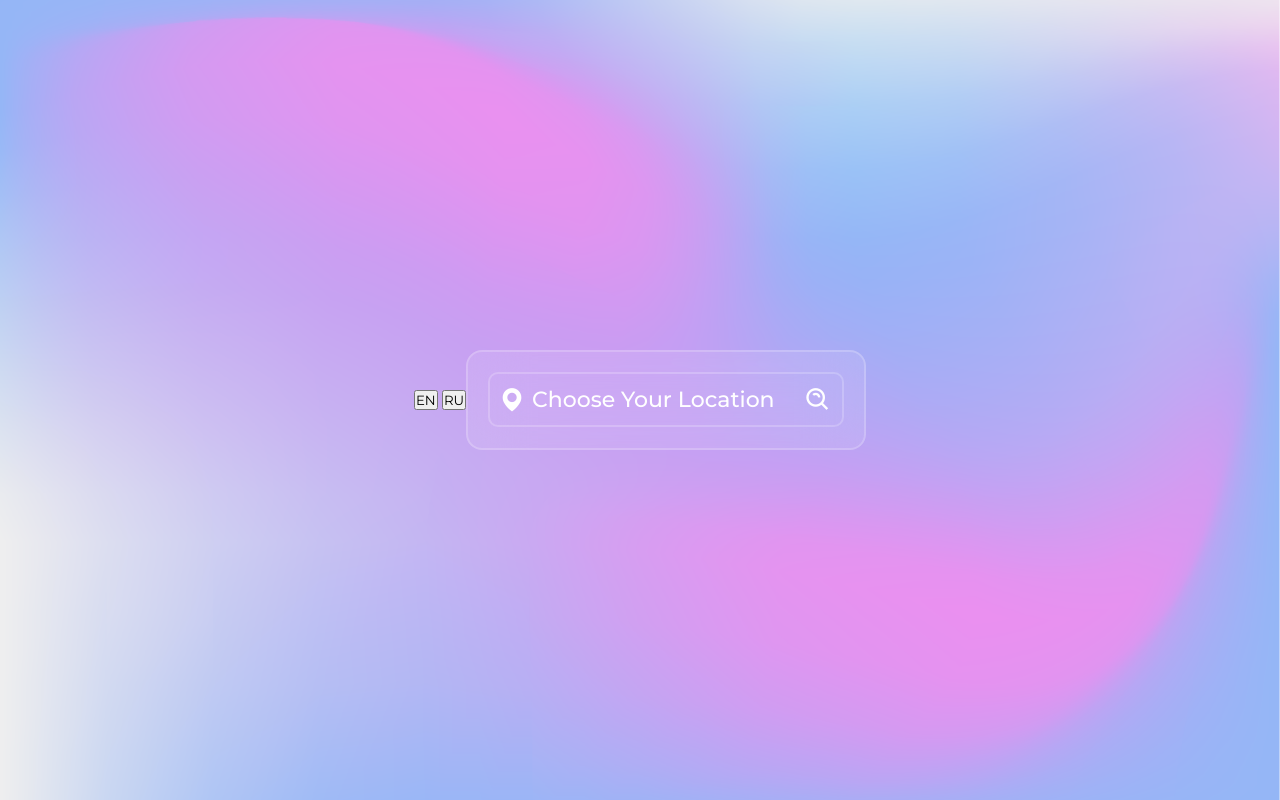
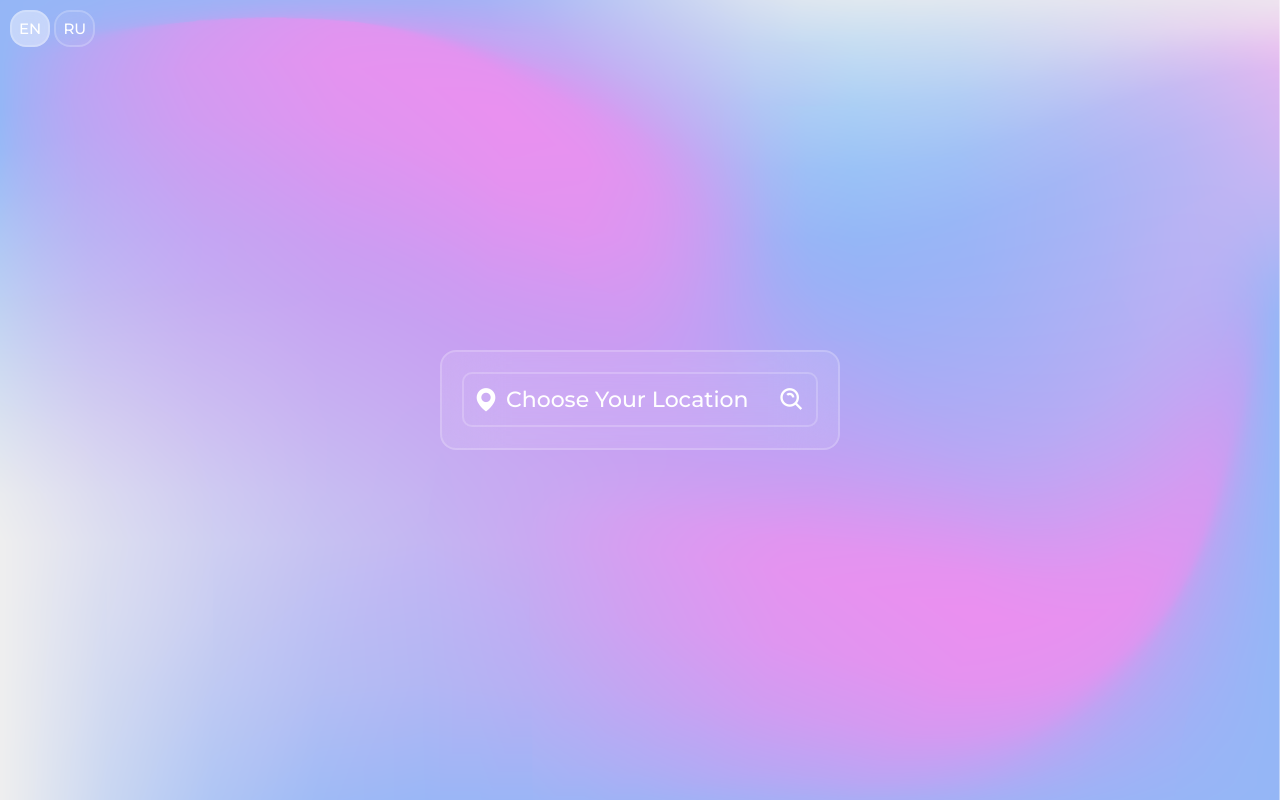
Before and after one commit to angryhtml/weather-webapp, a plain HTML site: page index.html in a window 1280 px wide. Both pictures are taken after a click on the button "EN". Drawn offline with nearby package versions, Linux system fonts and the light colour scheme.

Commit message:
buttons to switch languages and style

```diff
--- a/index.html
+++ b/index.html
@@ -11,10 +11,12 @@
 </head>
 
 <body>
-    <div class="language-box">
-        <button class="change-english">EN</button>
-        <button class="change-russian">RU</button>
-    </div>
+    <header>
+        <div class="language-box">
+            <button class="change-english">EN</button>
+            <button class="change-russian">RU</button>
+        </div>
+    </header>
 
     <div class="container">
         <div class="search-box">
--- a/language.js
+++ b/language.js
@@ -9,14 +9,18 @@ const translations = {
     ru: {
         chooseLocation: "Выберите ваше местоположение",
         humidity: "Влажность",
-        windSpeed: "Скорость ветра",
-        notFoundMessage: "Упс! Мы не смогли найти это место.",
+        windSpeed: "Ветер",
+        notFoundMessage: "Упс! Мы не смогли найти <br> это место.",
         windUnit: "Км/ч"
     }
 }
 
 function changeLanguage(language) {
     document.querySelector('.search-box input').placeholder = translations[language].chooseLocation;
+    document.querySelector('.humidity p').textContent = translations[language].humidity;
+    document.querySelector('.wind p').textContent = translations[language].windSpeed;
+    document.querySelector('.not-found p').innerHTML = translations[language].notFoundMessage;
+    document.querySelector('.info-wind span').textContent = translations[language].windUnit;
 }
 
 // Обработчики событий для кнопок смены языка
--- a/style.css
+++ b/style.css
@@ -205,7 +205,7 @@ body {
 
 .weather-details .wind {
     padding-right: 20px;
-    justify-content: flex-end;
+    justify-content: flex-start;
 }
 
 .weather-details i {
@@ -282,3 +282,34 @@ body {
 .active-clone#clone-info-wind span {
     transform: translateY(0%);
 }
+
+div.language-box {
+    position: absolute;
+    top: 10px;
+    left: 10px;
+    display: flex-start;
+    justify-content: flex-start;
+    align-items: flex-start;
+    /* background: rgba(255, 255, 255, .1);
+    border-radius: 16px;
+    backdrop-filter: blur(30px);
+    border: 2px solid rgba(255, 255, 255, .2);
+    padding: 10px;
+    color: #fff; */
+}
+button.change-english,
+button.change-russian {
+    font-size: 15px;
+    font-weight: 500;
+    background: rgba(255, 255, 255, 0.07);
+    border-radius: 16px;
+    backdrop-filter: blur(30px);
+    border: 2px solid rgba(255, 255, 255, .2);
+    padding: 7px;
+    color: #fff;
+}
+
+button.change-english:focus,
+button.change-russian:focus {
+    background: rgba(255, 255, 255, 0.446)
+}
```
